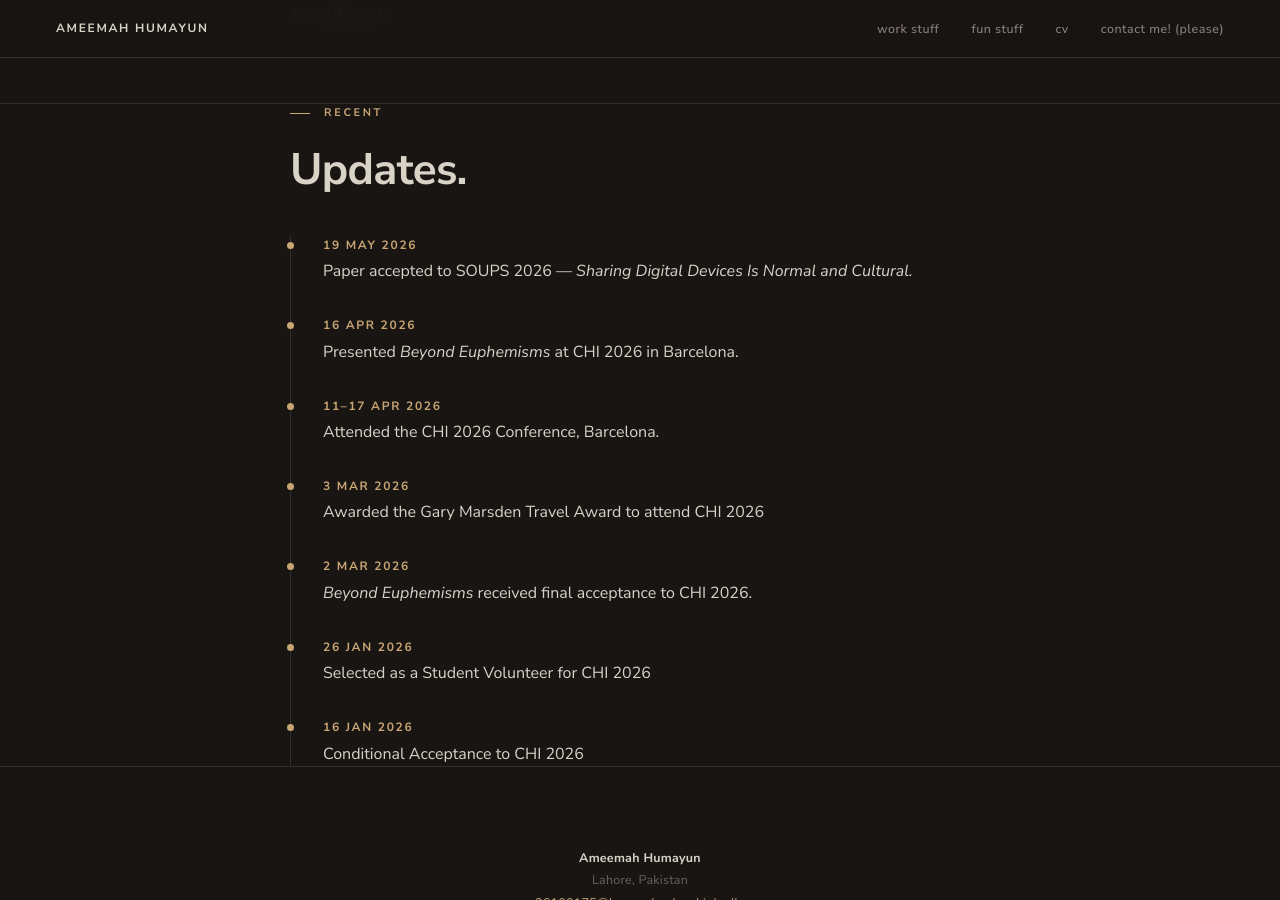
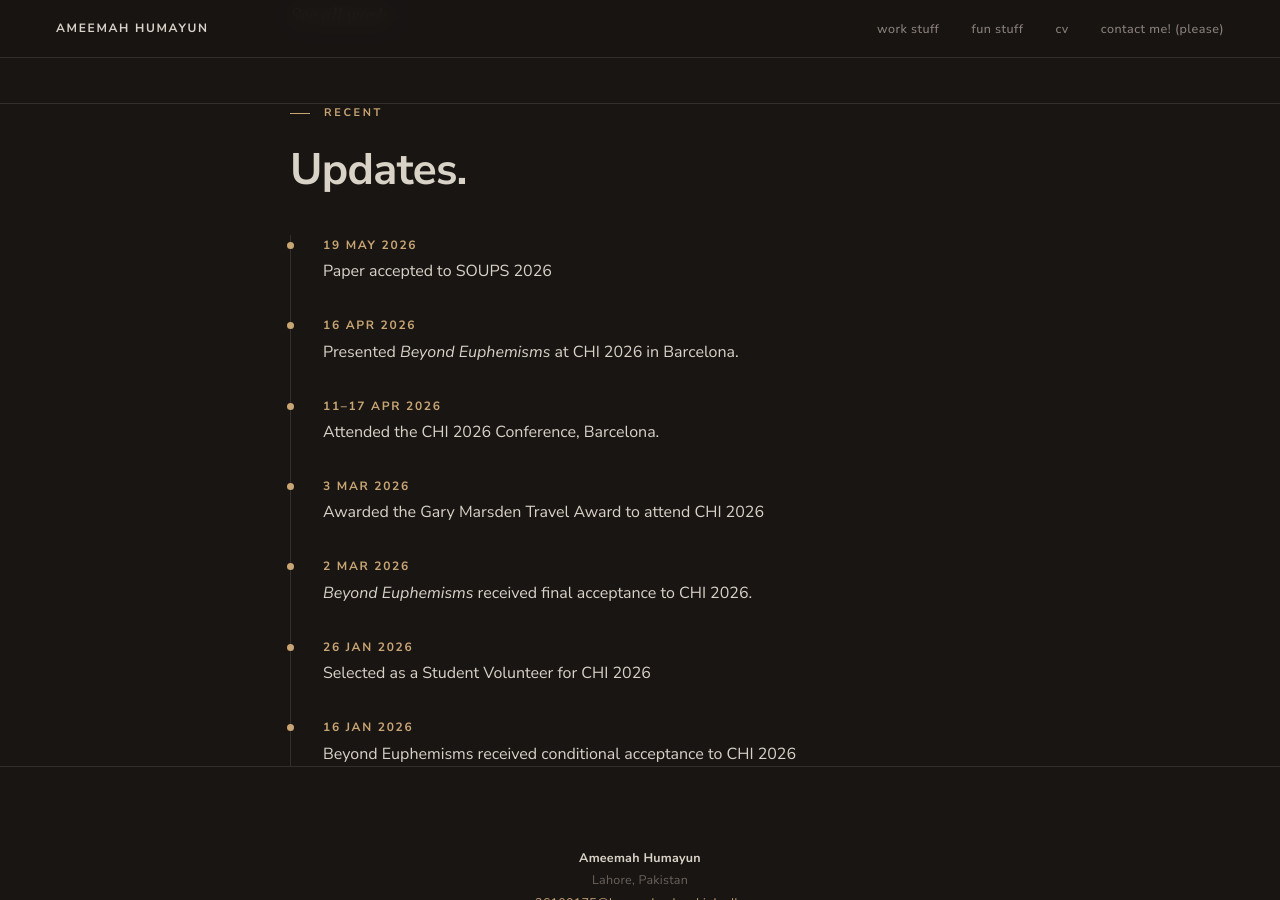
Before and after one commit to ameemahumayun/ameemahumayun.github.io, a Jekyll site: the page built from index.html, in a window 1280 px wide and 900 px high, scrolled down 549 px. Built offline with Jekyll 4.4.1, drawn with Linux system fonts in a browser that asks for light colours.

Commit message:
Update index.html

```diff
--- a/index.html
+++ b/index.html
@@ -65,7 +65,7 @@ description: Mixed-methods UX researcher working on human-centered AI for health
     <div class="timeline">
       <div class="timeline__item">
         <div class="timeline__date">19 May 2026</div>
-        <div class="timeline__text">Paper accepted to SOUPS 2026 — <em>Sharing Digital Devices Is Normal and Cultural.</em></div>
+        <div class="timeline__text">Paper accepted to SOUPS 2026</div>
       </div>
       <div class="timeline__item">
         <div class="timeline__date">16 Apr 2026</div>
@@ -89,7 +89,7 @@ description: Mixed-methods UX researcher working on human-centered AI for health
       </div>
       <div class="timeline__item">
         <div class="timeline__date">16 Jan 2026</div>
-        <div class="timeline__text">Conditional Acceptance to CHI 2026</div>
+        <div class="timeline__text">Beyond Euphemisms</em> received conditional acceptance to CHI 2026</div>
       </div>
     </div>
   </div>
```
